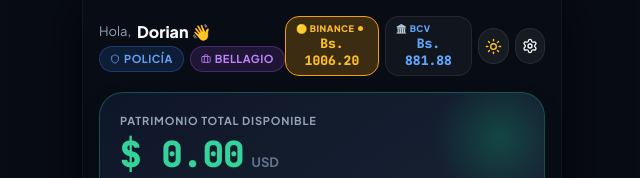
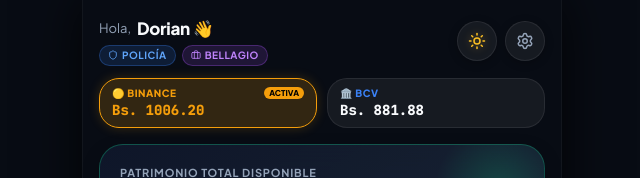
Before and after one commit to dorian2023/dorian-finanzas, a React (Vite) app: page / in a window 1280 px wide. Shown: the top 178 px of the page, without its empty margins (318-958 px from the left). Built offline with nearby package versions, Linux system fonts and the light colour scheme; no server answers; the database is empty.

Commit message:
feat: add DashboardView component for financial overview and quick actions

```diff
--- a/src/features/dashboard/DashboardView.tsx
+++ b/src/features/dashboard/DashboardView.tsx
@@ -140,47 +140,129 @@
 
   return (
     <div style={{ padding: '16px 16px 90px' }}>
-      {/* Header superior */}
-      <div style={{ display: 'flex', justifyContent: 'space-between', alignItems: 'center', marginBottom: 16 }}>
+      {/* Header superior: Fila 1 (Perfil y Acciones de Cabecera) */}
+      <div style={{ display: 'flex', justifyContent: 'space-between', alignItems: 'center', marginBottom: 12 }}>
         <div>
-          <div style={{ display: 'flex', alignItems: 'center', gap: 6, marginBottom: 2 }}>
+          <div style={{ display: 'flex', alignItems: 'center', gap: 6, marginBottom: 3 }}>
             <span style={{ fontSize: 13, color: 'var(--text-secondary)' }}>Hola,</span>
-            <span style={{ fontSize: 16, fontWeight: 800, color: 'var(--text-primary)' }}>Dorian 👋</span>
+            <span style={{ fontSize: 17, fontWeight: 800, color: 'var(--text-primary)', letterSpacing: -0.3 }}>Dorian 👋</span>
           </div>
-          <div style={{ display: 'flex', gap: 6 }}>
-            <span className="badge" style={{ background: 'rgba(59, 130, 246, 0.15)', color: '#60a5fa', border: '1px solid rgba(59, 130, 246, 0.3)' }}>
+          <div style={{ display: 'flex', gap: 6, alignItems: 'center' }}>
+            <span className="badge" style={{ background: 'rgba(59, 130, 246, 0.15)', color: '#60a5fa', border: '1px solid rgba(59, 130, 246, 0.3)', fontSize: 10, padding: '2px 8px' }}>
               <Shield size={10} /> Policía
             </span>
-            <span className="badge" style={{ background: 'rgba(168, 85, 247, 0.15)', color: '#c084fc', border: '1px solid rgba(168, 85, 247, 0.3)' }}>
+            <span className="badge" style={{ background: 'rgba(168, 85, 247, 0.15)', color: '#c084fc', border: '1px solid rgba(168, 85, 247, 0.3)', fontSize: 10, padding: '2px 8px' }}>
               <Briefcase size={10} /> Bellagio
             </span>
           </div>
         </div>
 
-        {/* Selector Dual de Tasas (Binance vs BCV) */}
-        <div style={{ display: 'flex', alignItems: 'center', gap: 6 }}>
+        {/* Controles: Selector de Tema (Dark / Light) y Engranaje de Configuración */}
+        <div style={{ display: 'flex', alignItems: 'center', gap: 8 }}>
+          <button
+            onClick={onToggleTheme}
+            className="btn-icon"
+            style={{
+              width: 40,
+              height: 40,
+              borderRadius: 'var(--radius-full)',
+              background: theme === 'dark' ? 'rgba(255, 255, 255, 0.06)' : 'rgba(15, 23, 42, 0.05)',
+              border: '1px solid var(--border-subtle)',
+              boxShadow: 'var(--shadow-sm)',
+              display: 'flex',
+              alignItems: 'center',
+              justifyContent: 'center',
+            }}
+            title={theme === 'dark' ? 'Cambiar a modo claro (Día)' : 'Cambiar a modo oscuro (Noche)'}
+            aria-label="Cambiar tema claro u oscuro"
+          >
+            {theme === 'dark' ? (
+              <Sun size={18} color="#fbbf24" style={{ filter: 'drop-shadow(0 0 4px rgba(251, 191, 36, 0.4))' }} />
+            ) : (
+              <Moon size={18} color="#6366f1" style={{ filter: 'drop-shadow(0 0 4px rgba(99, 102, 241, 0.3))' }} />
+            )}
+          </button>
+
+          <button
+            onClick={onOpenRateModal}
+            className="btn-icon"
+            style={{
+              width: 40,
+              height: 40,
+              borderRadius: 'var(--radius-full)',
+              background: theme === 'dark' ? 'rgba(255, 255, 255, 0.06)' : 'rgba(15, 23, 42, 0.05)',
+              border: '1px solid var(--border-subtle)',
+              boxShadow: 'var(--shadow-sm)',
+              display: 'flex',
+              alignItems: 'center',
+              justifyContent: 'center',
+            }}
+            title="Configurar y sincronizar tasas"
+            aria-label="Configuración de tasas"
+          >
+            <Settings size={18} color="var(--text-secondary)" />
+          </button>
+        </div>
+      </div>
+
+      {/* Header superior: Fila 2 (Selector Dual de Tasas Binance vs BCV) */}
+      <div
+        style={{
+          display: 'grid',
+          gridTemplateColumns: '1fr 1fr',
+          gap: 10,
+          marginBottom: 16,
+        }}
+      >
         {/* Botón Tasa Binance */}
         <button
           onClick={() => onSwitchRateSource('binance')}
           style={{
-              padding: '6px 10px',
-              borderRadius: 'var(--radius-md)',
-              background: activeRateSource === 'binance' ? 'rgba(245, 158, 11, 0.22)' : 'rgba(255, 255, 255, 0.04)',
+            padding: '8px 12px',
+            borderRadius: 'var(--radius-lg)',
+            background: activeRateSource === 'binance'
+              ? (theme === 'dark' ? 'rgba(245, 158, 11, 0.18)' : 'rgba(245, 158, 11, 0.12)')
+              : 'var(--badge-bg-neutral)',
             border: activeRateSource === 'binance' ? '1.5px solid #f59e0b' : '1px solid var(--border-subtle)',
             display: 'flex',
             flexDirection: 'column',
             alignItems: 'flex-start',
-              gap: 1,
-              transition: 'all 0.15s ease',
+            justifyContent: 'center',
+            gap: 2,
+            boxShadow: activeRateSource === 'binance' ? '0 0 12px rgba(245, 158, 11, 0.2)' : 'none',
+            transition: 'all 0.18s ease',
+            cursor: 'pointer',
+            width: '100%',
           }}
         >
-            <div style={{ display: 'flex', alignItems: 'center', gap: 4 }}>
-              <span style={{ fontSize: 9, fontWeight: 800, color: '#fbbf24', letterSpacing: 0.5 }}>🟡 BINANCE</span>
+          <div style={{ display: 'flex', alignItems: 'center', justifyContent: 'space-between', width: '100%' }}>
+            <span style={{ fontSize: 10, fontWeight: 800, color: '#f59e0b', letterSpacing: 0.5, display: 'flex', alignItems: 'center', gap: 4 }}>
+              🟡 BINANCE
+            </span>
             {activeRateSource === 'binance' && (
-                <span style={{ width: 5, height: 5, borderRadius: '50%', background: '#fbbf24' }} />
+              <span
+                style={{
+                  fontSize: 8,
+                  fontWeight: 800,
+                  padding: '1px 5px',
+                  borderRadius: 10,
+                  background: '#f59e0b',
+                  color: '#000000',
+                  textTransform: 'uppercase',
+                }}
+              >
+                ACTIVA
+              </span>
             )}
           </div>
-            <span style={{ fontSize: 13, fontWeight: 800, fontFamily: 'var(--font-mono)', color: '#fbbf24' }}>
+          <span
+            style={{
+              fontSize: 14,
+              fontWeight: 800,
+              fontFamily: 'var(--font-mono)',
+              color: activeRateSource === 'binance' ? '#f59e0b' : 'var(--text-primary)',
+            }}
+          >
             Bs. {binanceRate.toFixed(2)}
           </span>
         </button>
@@ -189,48 +271,54 @@
         <button
           onClick={() => onSwitchRateSource('bcv')}
           style={{
-              padding: '6px 10px',
-              borderRadius: 'var(--radius-md)',
-              background: activeRateSource === 'bcv' ? 'rgba(59, 130, 246, 0.22)' : 'rgba(255, 255, 255, 0.04)',
+            padding: '8px 12px',
+            borderRadius: 'var(--radius-lg)',
+            background: activeRateSource === 'bcv'
+              ? (theme === 'dark' ? 'rgba(59, 130, 246, 0.18)' : 'rgba(59, 130, 246, 0.12)')
+              : 'var(--badge-bg-neutral)',
             border: activeRateSource === 'bcv' ? '1.5px solid #3b82f6' : '1px solid var(--border-subtle)',
             display: 'flex',
             flexDirection: 'column',
             alignItems: 'flex-start',
-              gap: 1,
-              transition: 'all 0.15s ease',
+            justifyContent: 'center',
+            gap: 2,
+            boxShadow: activeRateSource === 'bcv' ? '0 0 12px rgba(59, 130, 246, 0.2)' : 'none',
+            transition: 'all 0.18s ease',
+            cursor: 'pointer',
+            width: '100%',
           }}
         >
-            <div style={{ display: 'flex', alignItems: 'center', gap: 4 }}>
-              <span style={{ fontSize: 9, fontWeight: 800, color: '#60a5fa', letterSpacing: 0.5 }}>🏛️ BCV</span>
+          <div style={{ display: 'flex', alignItems: 'center', justifyContent: 'space-between', width: '100%' }}>
+            <span style={{ fontSize: 10, fontWeight: 800, color: '#3b82f6', letterSpacing: 0.5, display: 'flex', alignItems: 'center', gap: 4 }}>
+              🏛️ BCV
+            </span>
             {activeRateSource === 'bcv' && (
-                <span style={{ width: 5, height: 5, borderRadius: '50%', background: '#60a5fa' }} />
+              <span
+                style={{
+                  fontSize: 8,
+                  fontWeight: 800,
+                  padding: '1px 5px',
+                  borderRadius: 10,
+                  background: '#3b82f6',
+                  color: '#ffffff',
+                  textTransform: 'uppercase',
+                }}
+              >
+                ACTIVA
+              </span>
             )}
           </div>
-            <span style={{ fontSize: 13, fontWeight: 800, fontFamily: 'var(--font-mono)', color: '#60a5fa' }}>
+          <span
+            style={{
+              fontSize: 14,
+              fontWeight: 800,
+              fontFamily: 'var(--font-mono)',
+              color: activeRateSource === 'bcv' ? '#3b82f6' : 'var(--text-primary)',
+            }}
+          >
             Bs. {bcvRate.toFixed(2)}
           </span>
         </button>
-
-          {/* Botón Selector de Tema (Dark / Light) */}
-          <button
-            onClick={onToggleTheme}
-            className="btn-icon"
-            style={{ width: 36, height: 36, padding: 0 }}
-            title={theme === 'dark' ? 'Cambiar a modo claro (Día)' : 'Cambiar a modo oscuro (Noche)'}
-          >
-            {theme === 'dark' ? <Sun size={17} color="#fbbf24" /> : <Moon size={17} color="#6366f1" />}
-          </button>
-
-          {/* Botón Configurar / Actualizar */}
-          <button
-            onClick={onOpenRateModal}
-            className="btn-icon"
-            style={{ width: 36, height: 36, padding: 0 }}
-            title="Configurar y sincronizar tasas"
-          >
-            <Settings size={16} />
-          </button>
-        </div>
       </div>
 
       {/* Hero Card Bimonetaria */}
```
Lines whose indentation alone changed are shown as unchanged.
